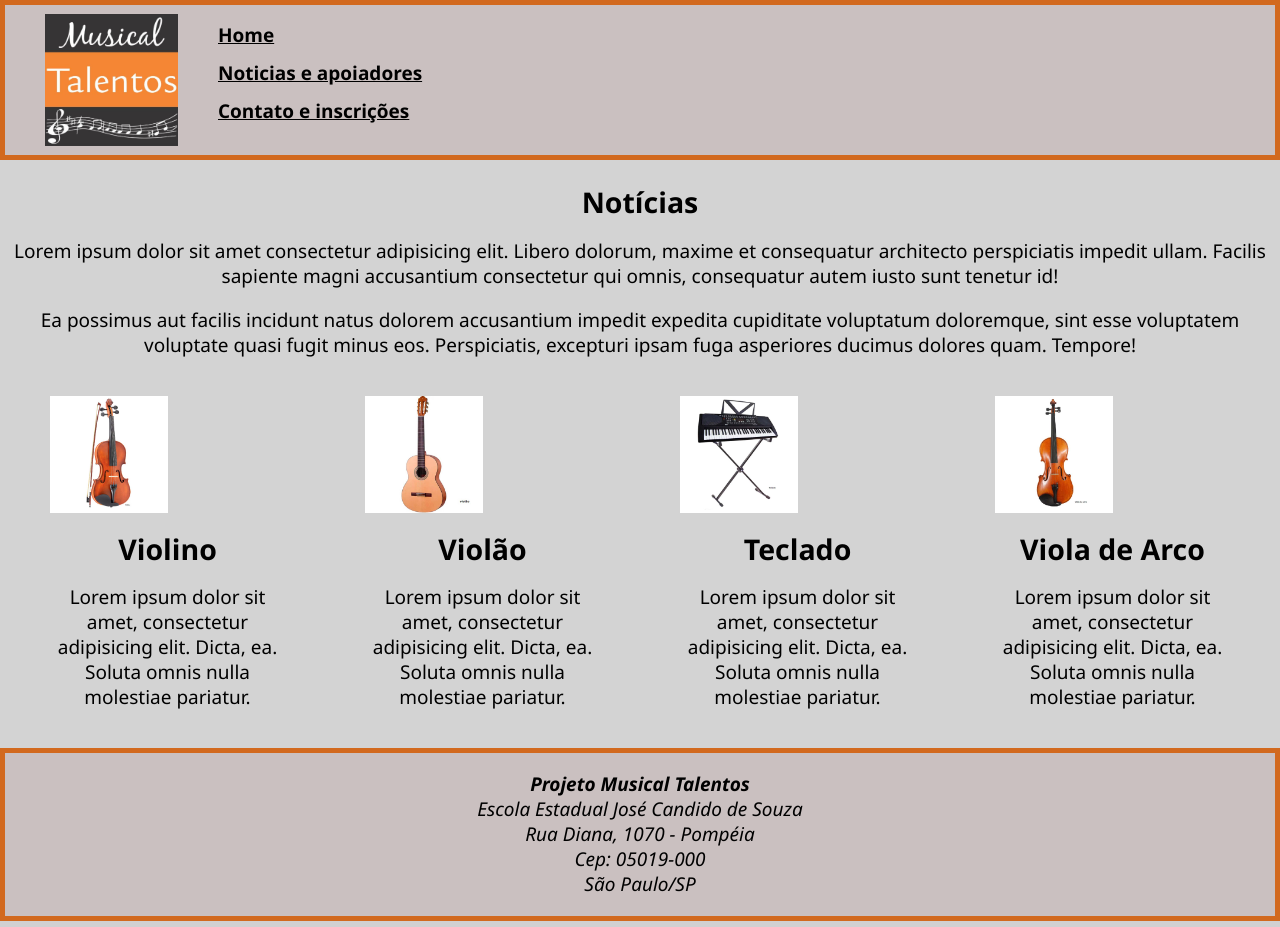
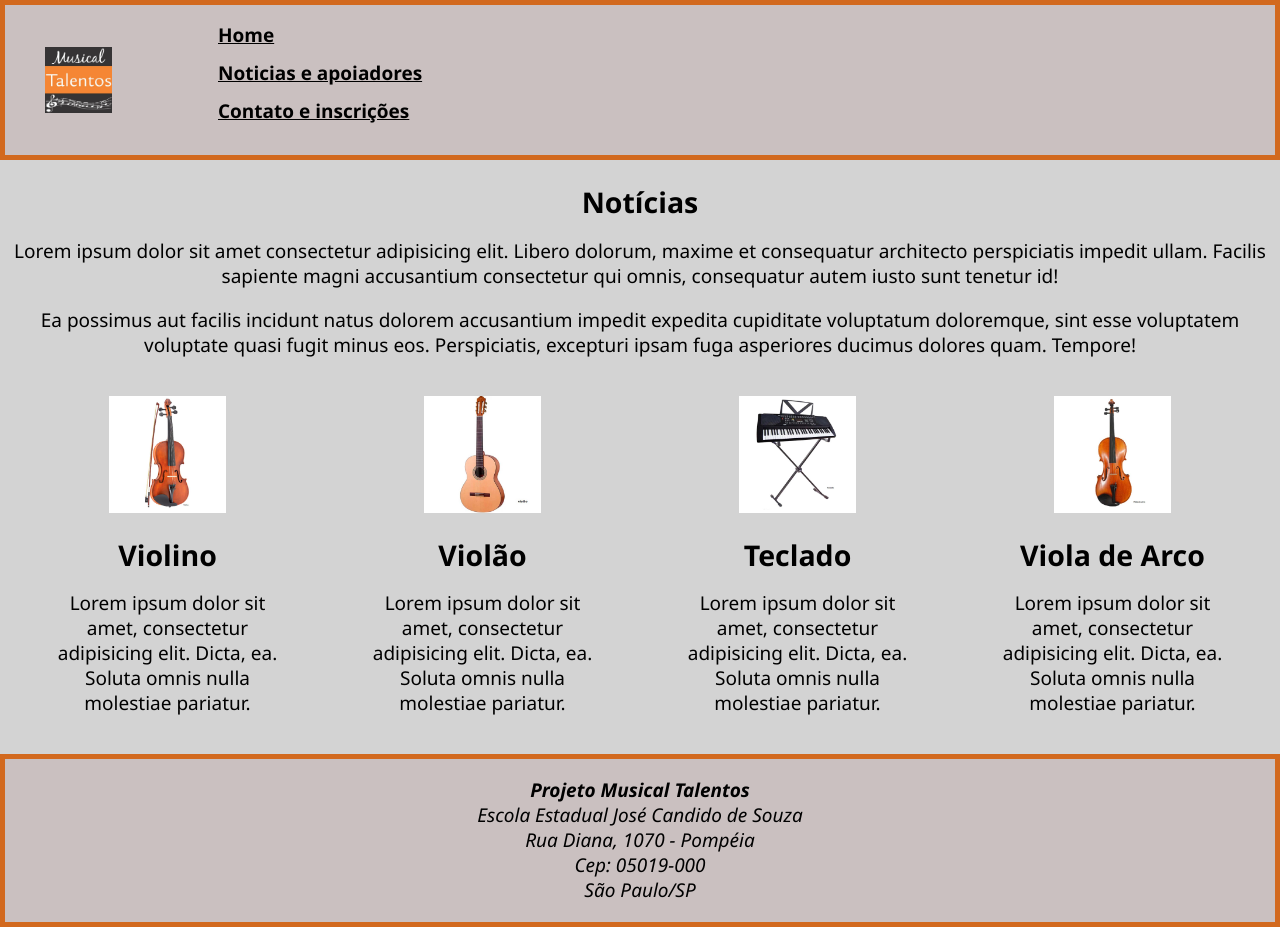
Before and after one commit to mariliapduarte/musical-talentos, a PHP site: page /noticias.php in a window 1280 px wide. Run offline with PHP 8.4, Linux system fonts and the light colour scheme.

Commit message:
ajuste das imagens pag noticias

```diff
--- a/css/estilos.css
+++ b/css/estilos.css
@@ -139,14 +139,20 @@ form div {margin-top: 1rem;
 
 .blocos-noticias {
       display: flex;
+      text-align: center;
+
 }
 
-figure a img {
+img {
       max-width: 50%;
-      align-items: center;
-      justify-content: center;
-      display: flex;
+
+
 }
+
+
+
+
+
 
 
 
```
